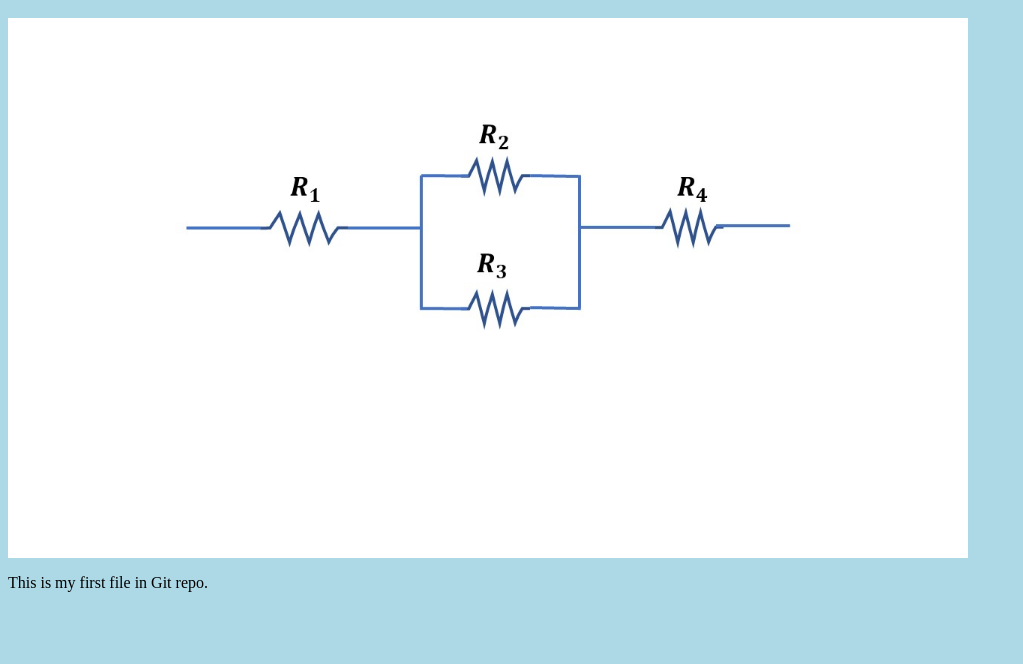
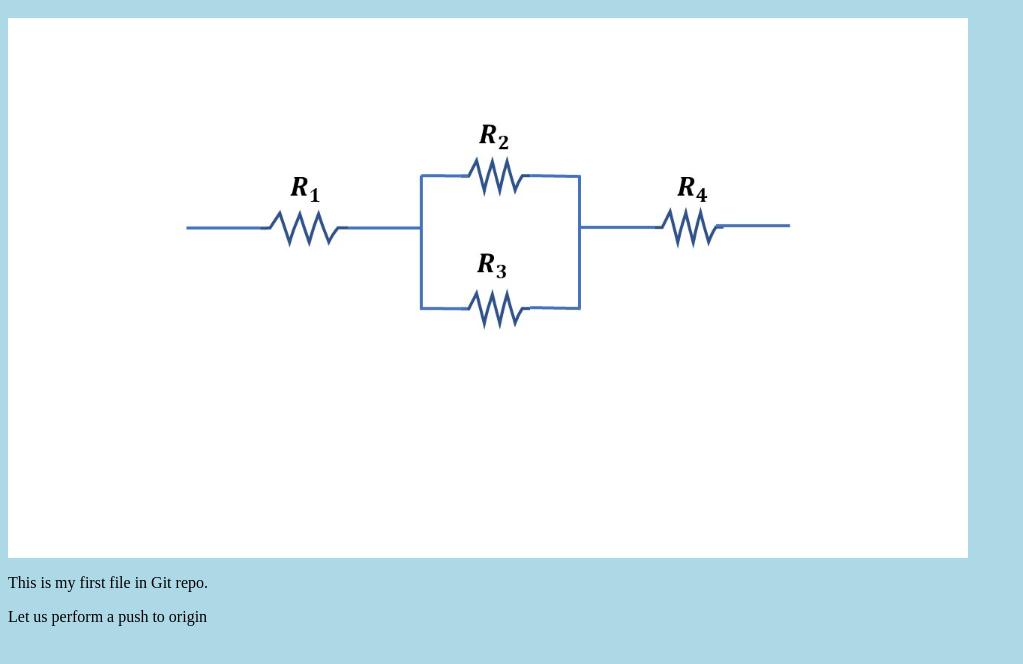
Before and after one commit to Sammorad/my_project02, a plain HTML site: page index.html in a window 1280 px wide. Shown: the part 48-712 px from the top of the page, without its empty margins (0-1023 px from the left). Drawn offline with Linux system fonts and the light colour scheme.

Commit message:
a push to origin

```diff
--- a/index.html
+++ b/index.html
@@ -12,5 +12,6 @@
         </h1>
         <div> <img src = "resistors123.jpg" alt = "resistors image" style = "width = 100%; max-width: 960px"></div>
         <p>This is my first file in Git repo. </p>
+        <p> Let us perform a push to origin</p>
     </body>
 </html>
```
